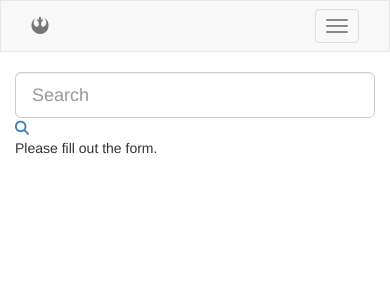
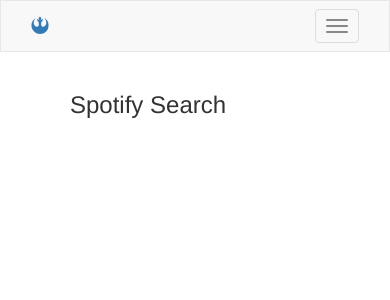
Before and after one commit to sreejithr/mylittlejob, a Django app: page /search/ in a window 390 px wide. Shown: the top 300 px of the page. Run offline with Django 3.2, Linux system fonts and the light colour scheme; some libraries are stand-ins or nearby versions.

Commit message:
Modify base.html and results.html templates in spotify_search app

```diff
--- a/spotify_search/templates/spotify_search/base.html
+++ b/spotify_search/templates/spotify_search/base.html
@@ -36,19 +36,21 @@
               <span class="icon-bar"></span>
               <span class="icon-bar"></span>
             </button>
-            <div class="navbar-brand" href="#"><i class="fa fa-rebel" aria-hidden="true"></i></div>
+            <div class="navbar-brand" href="/"><a href="/"><i class="fa fa-rebel" aria-hidden="true"></i></a></div>
           </div>
 
           <!-- Collect the nav links, forms, and other content for toggling -->
           <div class="collapse navbar-collapse" id="bs-example-navbar-collapse-1">
-            <ul class="nav navbar-nav">
+            <ul id="filter-by" class="nav navbar-nav">
+              <li><a href="#">By</a></li>
               <li class="dropdown active">
                 <a id="filter-by-button" href="#" classb="dropdown-toggle" data-toggle="dropdown" role="button" aria-haspopup="true" aria-expanded="false">
-                  {{ filter_by }} <span class="caret"></span>
+                  {{ type|upper }}
+                  <span class="caret"></span>
                 </a>
                 <ul id="filter-dropdown" class="dropdown-menu">
+                  <li data-value="artist"><a href="#">Artist</a></li>
                   <li data-value="album"><a href="#">Album</a></li>
-                  <li data-value="artist"><a href="#">Artist</a></li>
                   <li data-value="playlist"><a href="#">Playlist</a></li>
                   <li data-value="track"><a href="#">Track</a></li>
                 </ul>
@@ -58,35 +60,38 @@
             <ul class="nav navbar-nav" id="search-section">
               <li>
                 <div class="input-group">
-                  <input class="form-control" type="text" id="formGroupInputLarge" placeholder="Search" {% if q %} value={{ q }} {% endif %}>
+                  <form id="search-form">
+                    {% csrf_token %}
+                    <input class="form-control" type="text" id="formGroupInputLarge" placeholder="Search" {% if q %} value={{ q }} {% endif %}>
+                  </form>
                 </div>
               </li>
           </ul>
 
             <ul class="nav navbar-nav navbar-right">
-              <li id="result-count" class="counter">{{ count }}</li>
+              <li class="counter">
+                <div id="result-count-container" style="{% if not count %}display: none; {% endif %}">
+                  <p id="result-count">
+                    {{ count }}
+                  </p>
+                  <p id="result-type">{% if type %}{{ type }}{% endif %}s</p>
+                </div>
+              </li>
             </ul>
           </div><!-- /.navbar-collapse -->
 
         </div><!-- /.container-->
       </div><!-- /.container-fluid -->
     </nav>
+
     <div class="container">
-      <form id="search-form" class="form-horizontal">
-        {% csrf_token %}
-        <div class="form-group form-group-lg">
-          <div class="col-xs-12 col-sm-8 col-sm-offset-2">
-            <input class="form-control" type="text" id="formGroupInputLarge" placeholder="Search" {% if q %} value={{ q }} {% endif %}>
-            <a class="search-icon" href=""><i class="fa fa-search" garia-hidden="true"></i></a>
-            <p class="error">Please fill out the form.</p>
-          </div>
-        </div>
-      </form>
-    </div>
-    <div class="container">
+      <div id="loading-spinner" style="display:none">
+        <i class="fa fa-circle-o-notch fa-spin"></i>
+      </div>
+
       <div id="results">
-        {% block content %}
-        {% endblock %}
+      {% block content %}
+      {% endblock %}
       </div>
     </div>
 
--- a/spotify_search/templates/spotify_search/results.html
+++ b/spotify_search/templates/spotify_search/results.html
@@ -1,10 +1,50 @@
+{% load staticfiles %}
 {% block content %}
 <div class="col-xs-12 col-sm-8 col-sm-offset-2">
   <ul class="results">
 
+    {% if items %}
       {% ifequal type "artist" %}
 
-      {% if items %}
+          {% for item in items %}
+              <li>
+
+                <div class="result artist-result">
+                  {% if item.thumbnail %}
+                    <div class="thumb-container">
+                      <img class="thumb" src="{{ item.thumbnail.url }}">
+                    </div>
+                  {% else %}
+                      <div class="thumb-container">
+                        <a href="{{ item.href }}">
+                          <img class="thumb" src="{% static 'spotify_search/img/default_cover.jpeg' %}" />
+                        </a>
+                      </div>
+
+                  {% endif %}
+
+                  <div class="details-container">
+                    <div class="name">
+                      <a href="{{ item.href }}">
+                        {{ item.name }}
+                      </a>
+                    </div>
+                    <div class="chiclets">
+                      {% for genre in item.genres %}
+                        <span class="chiclet">{{ genre }}</span>
+                      {% endfor %}
+                    </div>
+                    <div class="followers">{{ item.followers.total }} followers</div>
+                  </div>
+
+                </div>
+              </li>
+          {% endfor %}
+
+      {% endifequal %}
+
+      {% ifequal type "album" %}
+
         {% for item in items %}
           <li>
             <div class="result artist-result">
@@ -13,17 +53,23 @@
                 <img class="thumb" src="{{ item.thumbnail.url }}">
               </div>
             {% endif %}
-            <div>{{ item.name }}</div>
+
+            <div class="details-container">
+              <div class="name">{{ item.name }}</div>
+              <div class="chiclets">
+                {% for artist in item.artists %}
+                  <span class="chiclet">{{ artist.name }}</span>
+                {% endfor %}
+              </div>
+            </div>
+
           </li>
         {% endfor %}
-      {% else %}
-      {% endif %}
 
       {% endifequal %}
 
-    {% ifequal type "album" %}
+      {% ifequal type "playlist" %}
 
-      {% if items %}
         {% for item in items %}
           <li>
             <div class="result artist-result">
@@ -32,17 +78,18 @@
                 <img class="thumb" src="{{ item.thumbnail.url }}">
               </div>
             {% endif %}
-            <div>{{ item.name }}</div>
+            <div class="details-container">
+              <div class="name">{{ item.name }}</div>
+              <div class="track-count">{{ item.tracks.total }} tracks</div>
+            </div>
+
           </li>
         {% endfor %}
-      {% else %}
-      {% endif %}
 
       {% endifequal %}
 
-    {% ifequal type "playlist" %}
+      {% ifequal type "track" %}
 
-      {% if items %}
         {% for item in items %}
           <li>
             <div class="result artist-result">
@@ -51,32 +98,25 @@
                 <img class="thumb" src="{{ item.thumbnail.url }}">
               </div>
             {% endif %}
-            <div>{{ item.name }}</div>
+            <div class="details-container">
+              <div class="name">{{ item.name }}</div>
+              <div class="album">{{ item.album.name }}</div>
+              <div class="chiclets">
+                {% for artist in item.artists %}
+                  <span class="chiclet">{{ artist.name }}</span>
+                {% endfor %}
+              </div>
+
+            </div>
           </li>
         {% endfor %}
-      {% else %}
-      {% endif %}
 
       {% endifequal %}
-
-    {% ifequal type "track" %}
-
-      {% if items %}
-        {% for item in items %}
-          <li>
-            <div class="result artist-result">
-            {% if item.thumbnail %}
-              <div class="thumb-container">
-                <img class="thumb" src="{{ item.thumbnail.url }}">
+    {% else %}
+     <div id="no-result">
+       <h3>Spotify Search</h3>
      </div>
     {% endif %}
-            <div>{{ item.name }}</div>
-          </li>
-        {% endfor %}
-      {% else %}
-      {% endif %}
-
-    {% endifequal %}
 
   </ul>
 </div>
```
Lines whose indentation alone changed are shown as unchanged.
